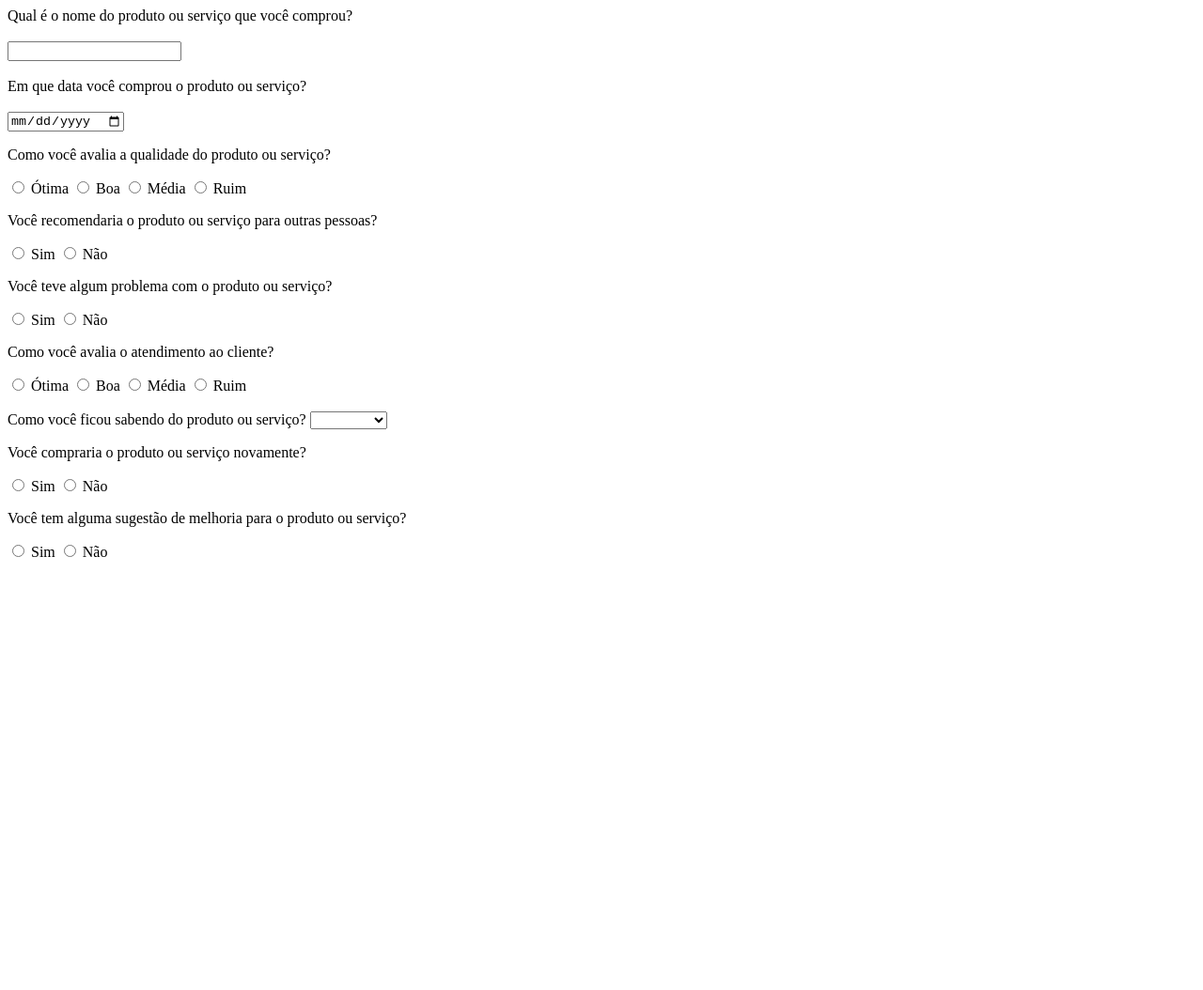
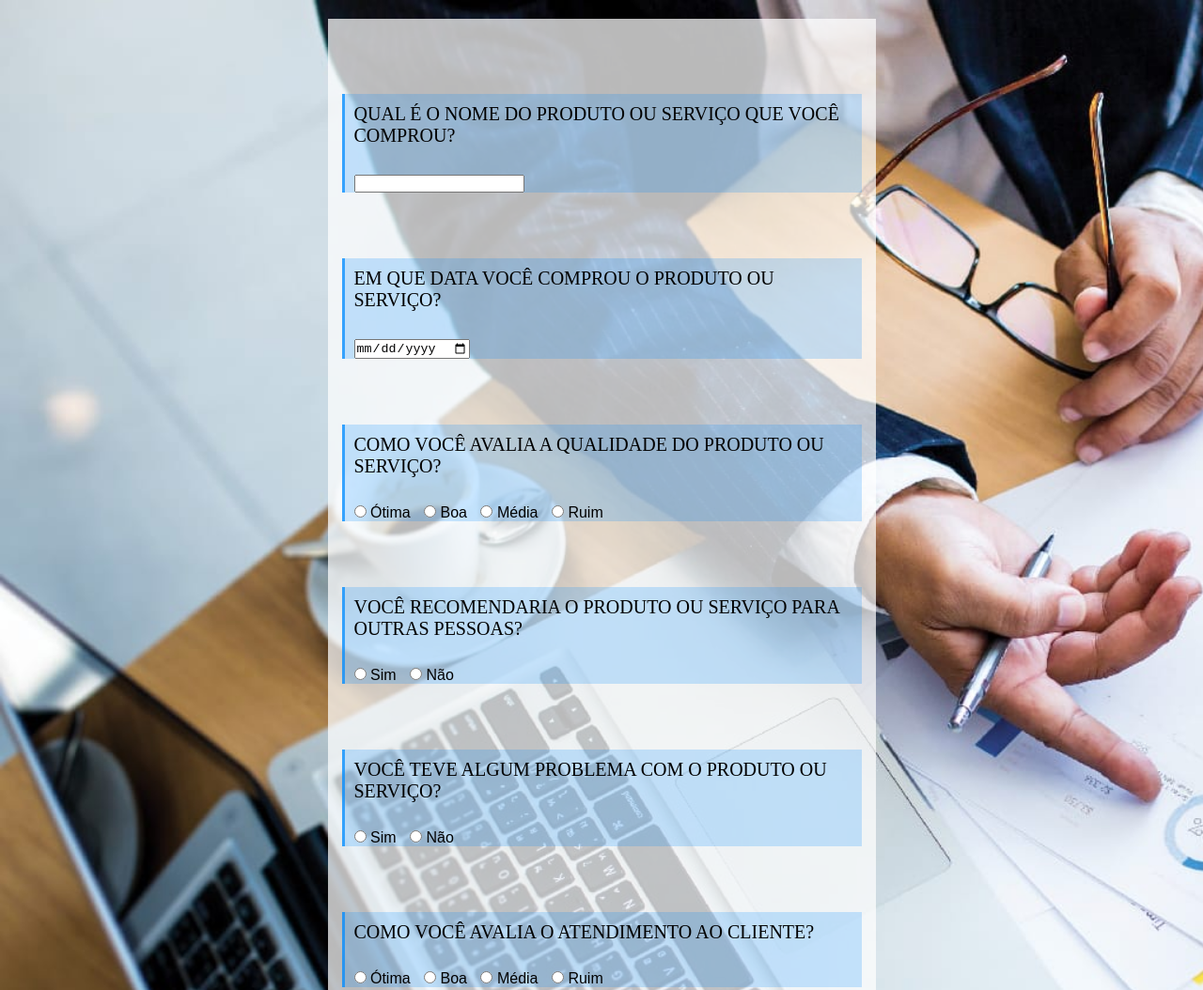
Before and after one commit to olimpio91/PersonalProjectForm, a plain HTML site: page index.html in a window 1280 px wide. Shown: the top 1054 px of the page at 94% size. Before the commit the page ends 800 px from the top, so only its background shows below. Drawn offline with Linux system fonts and the light colour scheme.

Commit message:
estilizando html e algumas alterações feitas no html

```diff
--- a/index.html
+++ b/index.html
@@ -5,15 +5,24 @@
     <meta name="viewport" content="width=device-width, initial-scale=1.0">
     <title>Document</title>
     <link rel="stylesheet" href="style.css">
+    <link href="https://fonts.googleapis.com/css2?family=Roboto:wght@300&display=swap" rel="stylesheet">
+
 </head>
 <body>
-    <form action="">
-        <label for="productName" >Qual é o nome do produto ou serviço que você comprou?</label><br><br>
-        <input type="text" id="productName"><br><br>
+    <section class="mainContainer">
+        <form action="" class="formContainer">
 
-        <label for="date">Em que data você comprou o produto ou serviço?</label><br><br>
+            <div class="rowContainer">
+                <p for="productName" >Qual é o nome do produto ou serviço que você comprou?</p>
+                <input type="text" id="productName">
+            </div>
+
+            <div class="rowContainer">
+                <p for="date">Em que data você comprou o produto ou serviço?</p>
                 <input type="date" id="date">
+            </div>
 
+            <div class="rowContainer">
                 <p>Como você avalia a qualidade do produto ou serviço?</p>
 
                 <input type="radio" name="qualidade" id="qualidadeOtima" value="otima">
@@ -27,7 +36,9 @@
 
                 <input type="radio" name="qualidade" id="qualidadeRuim" value="ruim">
                 <label for="ruim">Ruim</label>
+            </div>
 
+            <div class="rowContainer">
                 <p>Você recomendaria o produto ou serviço para outras pessoas?</p>
 
                 <input type="radio" name="recomendacao" id="recomendacao" value="sim">
@@ -35,7 +46,9 @@
 
                 <input type="radio" name="recomendacao" id="nao">
                 <label for="nao">Não</label>
+            </div>
 
+            <div class="rowContainer">
                 <p>Você teve algum problema com o produto ou serviço?</p>
 
                 <input type="radio" name="avaliacao" id="avaliacaoSim">
@@ -43,7 +56,9 @@
 
                 <input type="radio" name="avaliacao" id="avaliacaoNao">
                 <label for="avaliacaoNao">Não</label>
+            </div>
 
+            <div class="rowContainer">
                 <p>Como você avalia o atendimento ao cliente?</p>
 
                 <input type="radio" name="avaliacaoCliente" id="avaliacaoClienteOtima" value="otima">
@@ -56,9 +71,11 @@
                 <label for="avaliacaoClienteMedia">Média</label>
 
                 <input type="radio" name="avaliacaoCliente" id="avaliacaoClienteRuim" value="ruim">
-        <label for="avaliacaoClienteRuim">Ruim</label><br><br>
+                <label for="avaliacaoClienteRuim">Ruim</label>
+            </div>
 
-        <label>Como você ficou sabendo do produto ou serviço?</label>
+            <div class="rowContainer">
+                <p>Como você ficou sabendo do produto ou serviço?</p>
                 <select>
                     <option value="Pesquisa">Pesquisa</option>
                     <option value="Youtube">Youtube</option>
@@ -66,7 +83,9 @@
                     <option value="Instagram">Instagram</option>
                     <option value="" selected></option>
                 </select>
+            </div>
 
+            <div class="rowContainer">
                 <p>Você compraria o produto ou serviço novamente?</p>
 
                 <input type="radio" name="comprarNovamente" id="comprarNovamenteSim" value="sim">
@@ -74,7 +93,9 @@
 
                 <input type="radio" name="comprarNovamente" id="comprarNovamenteNao" value="nao">
                 <label for="comprarNovamenteNao">Não</label>
+            </div>
 
+            <div class="rowContainer">
                 <p>Você tem alguma sugestão de melhoria para o produto ou serviço?</p>
 
                 <input type="radio" name="sugestao" id="sugestaoSim" value="sim">
@@ -83,8 +104,11 @@
                 <input type="radio" name="sugestao" id="sugestaoNao" value="nao">
                 <label for="sugestaoNao">Não</label>
 
-        <textarea name="feedbeck" id="feedbeck" cols="30" rows="10" style="display: none;"></textarea>
+                <textarea title="" name="feedbeck" id="feedbeck" cols="50" rows="10"></textarea>
+            </div>
+
         </form>
+    </section>
 </body>
 <script src="script.js"></script>
 </html>
--- a/style.css
+++ b/style.css
@@ -0,0 +1,55 @@
+*   {
+    margin: 0;
+    padding: 0;
+}
+
+html    {
+    background-image: url(image/kons.jpg);
+    background-repeat: no-repeat;
+    background-size: cover;
+    min-height: 100%;
+}
+
+p   {
+    font-family: 'Playfair Display', serif;
+    font-size: 20px;
+}
+
+.mainContainer  {
+    min-height: 100%;
+    display: flex;
+    justify-content: center;
+    align-items: center;
+}
+
+.formContainer  {
+    margin: 20px;
+    padding:10px 0px ;
+    background-color: #ffffffb9;
+}
+
+.rowContainer   {
+    text-align: start;
+    text-align-last: left;
+    font-family: Arial, Helvetica, sans-serif;
+    margin: 70px 15px 0 15px;
+    width: 550px;
+
+    border-left: 3px solid #008cffb9;
+    background-color: #008cff34;
+}
+
+.rowContainer p {
+    padding: 10px;
+    text-transform: uppercase;
+}
+
+.rowContainer input, select {
+    margin: 20px 0 0 10px;
+}
+
+#feedbeck   {
+    display: none;
+    float:right ;
+
+}
```
Also changed, not shown: image/kons.jpg (added). Lines whose indentation alone changed are shown as unchanged.
